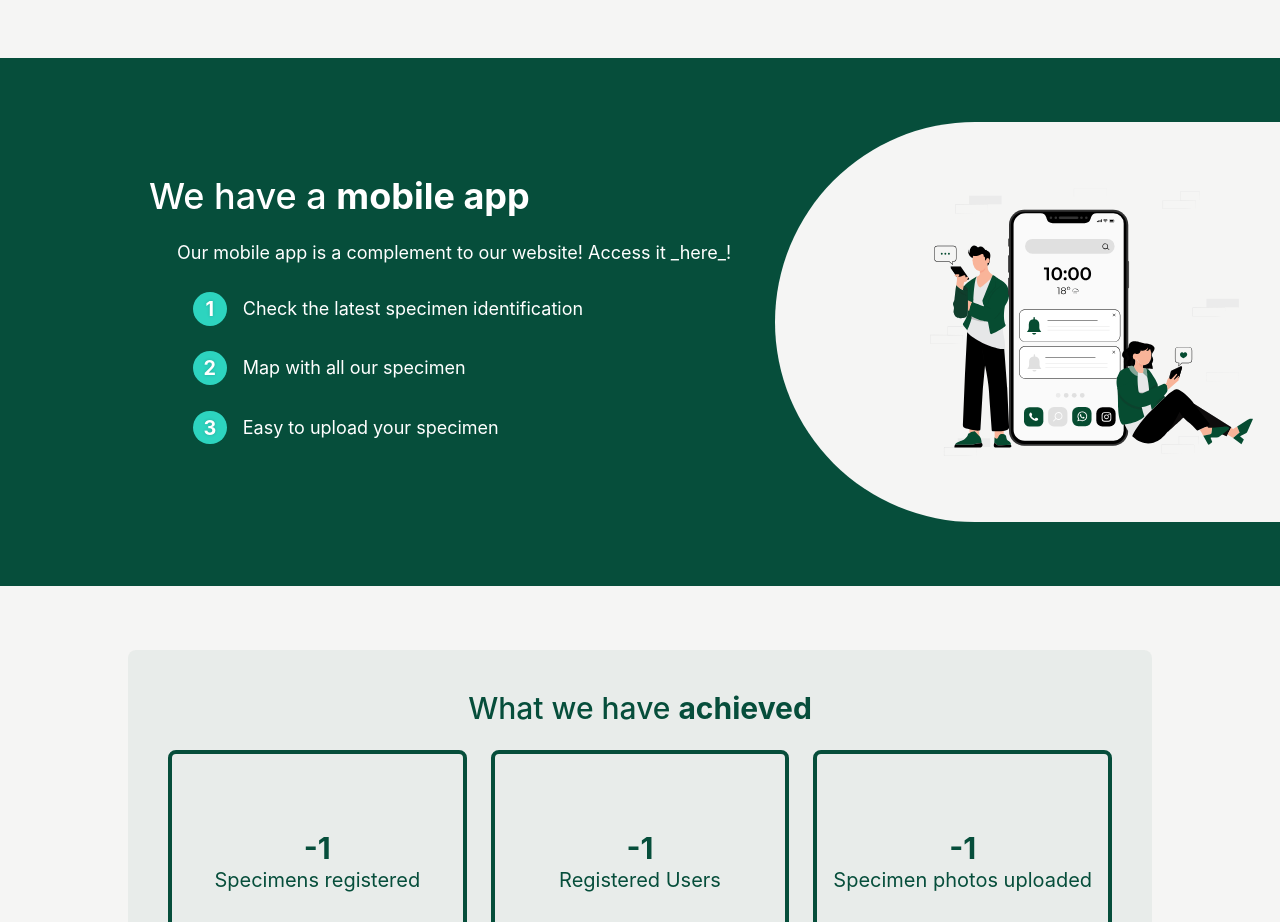
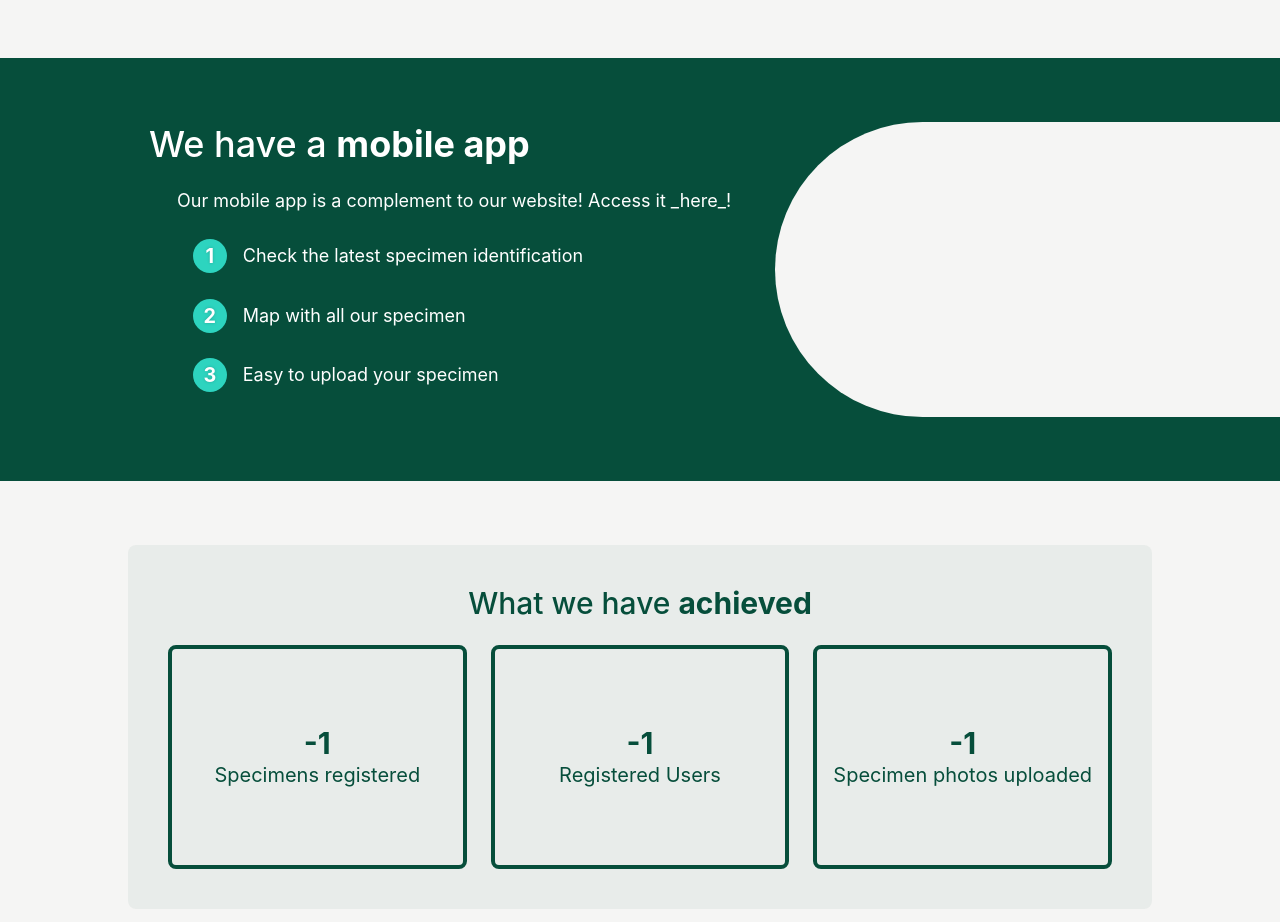
Before and after one commit to Camellia-Cultivar/Camellia-Cultivar, a React (Create React App) app in the folder webapp/: page / in a window 1280 px wide. Shown: the part 960-1882 px from the top of the page. Built offline with nearby package versions, Linux system fonts and the light colour scheme; no server answers.

Commit message:
removed svg

```diff
--- a/webapp/src/pages/Home/index.js
+++ b/webapp/src/pages/Home/index.js
@@ -78,7 +78,6 @@ const Home = () => {
                     <div className="ml-11 text-lg py-3"><StepList baseDelay={1100} steps={third_list} /></div>
                 </div>
                 <div className="col-span-2 justify-self-stretch self-stretch bg-stone-100 slider-inverted rounded-l-full pl-32">
-                    <img className="h-[400px]" alt="mobile" src="/mobile.svg"></img>
                 </div>
             </div>
 
```
